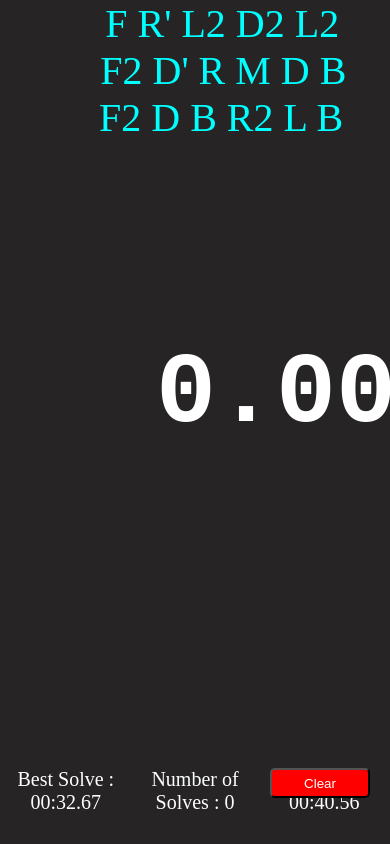
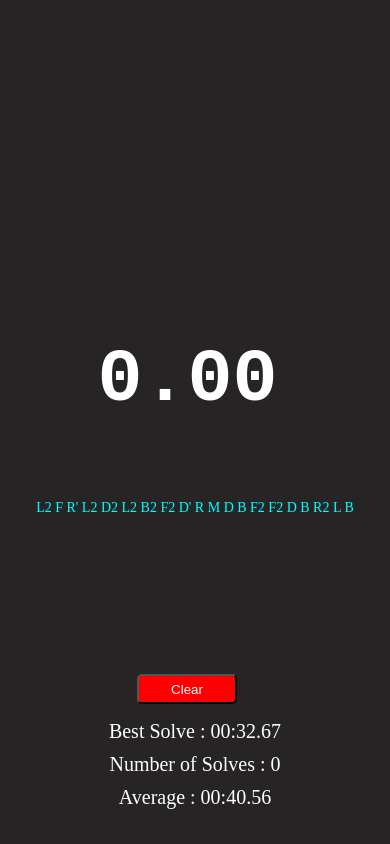
Before and after one commit to Kartikay-0111/cubetimer, a plain HTML site: page index.html in a window 390 px wide. Drawn offline with Linux system fonts and the light colour scheme.

Commit message:
responsive for mobilephones

```diff
--- a/cube_timer.css
+++ b/cube_timer.css
@@ -13,9 +13,11 @@
      font-weight: bolder;
      text-align: center;
  }
- #super-container{
-height: 100vh;
+
+ #super-container {
+     height: 100vh;
  }
+
  .scramble {
      width: 80%;
      margin: auto;
@@ -26,7 +28,7 @@ height: 100vh;
  }
 
  .solves {
-    height: 400px;
+     height: 400px;
      color: white;
      width: 100px;
      text-align: center;
@@ -60,8 +62,43 @@ height: 100vh;
      width: 100px;
      z-index: 3;
  }
+
  #timer {
      position: absolute;
      left: 40%;
      top: 40%;
  }
+
+ @media only screen and (max-width:450px) {
+     .scramble {
+         transform: translateY(500px);
+         font-size: 14px;
+         width: 100%;
+     }
+
+     #timer {
+         left: 25%;
+         font-size: 75px;
+         text-align: center;
+     }
+
+     .solves {
+         height: 350px;
+         width: 80px;
+     }
+
+     .footer {
+         display: flex;
+         flex-direction: column;
+
+     }
+
+     footer div {
+         padding: 5px;
+     }
+
+     .clear {
+         right: 153px;
+         bottom: 140px;
+     }
+ }
--- a/cubetimer.js
+++ b/cubetimer.js
@@ -63,7 +63,7 @@ document.addEventListener('keydown', function (event) {
 const containerEl = document.getElementById("super-container")
 containerEl.addEventListener('click', function () {
     if (!running) {
-        if(isReset){
+        if (isReset) {
             timer.startTimer()
             running = true
             isReset = false
@@ -87,6 +87,8 @@ const scramble2 = ["F2", "B", "R2", "B'", "L'", "D", "D2", "M", "L", "D'"]
 function scrambling() {
     x.innerText = ""
     for (let i = 0; i < scramble1.length; i++) {
+        var check;
+        check =
         x.innerText = x.innerText + " " + scramble1[parseInt(Math.random() * 10)]
     }
     for (let i = 0; i < scramble2.length; i++) {
@@ -96,9 +98,13 @@ function scrambling() {
 function erase() {
     x.innerText = ""
 }
-function erasesolves(){
-    while(arr.length>0){
+function erasesolves() {
+    while (arr.length > 0) {
         arr.pop();
     }
-    solves.innerText= ""
+    solves.innerText = ""
 }
+var button = document.querySelector(".clear")
+button.addEventListener("click", function (event) {
+    event.stopPropagation()
+})
```
